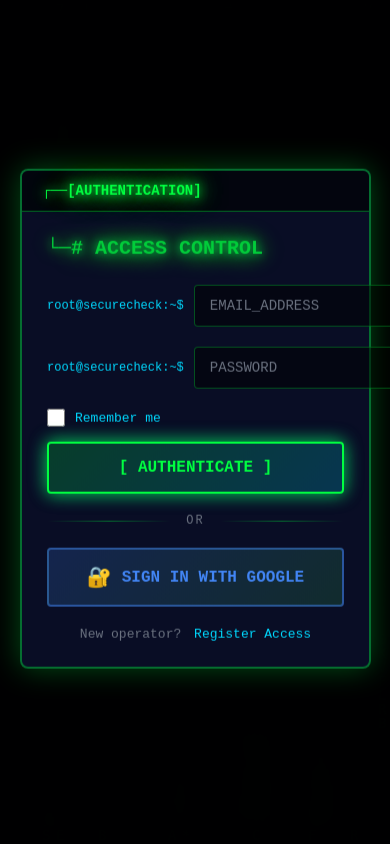
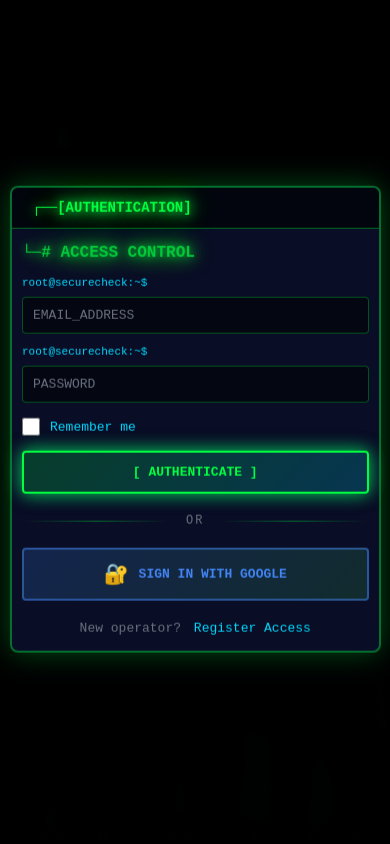
Before and after one commit to Kev-11/Password_checker, a Flask app: template templates/index.html in a window 390 px wide. Run offline with Flask 3, Linux system fonts and the light colour scheme; the template is opened without the code that fills it: most values are stand-ins (such as "Sample title", 1, 10 or a date in 2020); some libraries are stand-ins or nearby versions.

Commit message:
Changes made to the auth modal to be responsive.

```diff
--- a/static/css/style.css
+++ b/static/css/style.css
@@ -1106,25 +1106,168 @@ body {
 }
 
 @media (max-width: 768px) {
+    /* Modal adjustments */
+    .modal-content {
+        width: 95%;
+        max-width: 95%;
+        margin: 10px;
+        padding: 0;
+    }
+
+    .terminal-body {
+        padding: 20px 15px;
+    }
+
+    /* Input group adjustments for mobile */
+    .input-group {
+        flex-direction: column;
+        align-items: stretch;
+        gap: 8px;
+        margin-bottom: 15px;
+    }
+
+    .prompt {
+        font-size: 11px;
+    }
+
+    .cyber-input {
+        width: 100%;
+        padding: 10px 12px;
+        font-size: 14px;
+        box-sizing: border-box;
+    }
+
+    /* Header adjustments */
     .header-content {
         flex-direction: column;
         gap: 20px;
+        padding: 15px 10px;
     }
 
     .logo-section {
         flex-direction: column;
+        gap: 10px;
     }
 
     .title-line {
-        font-size: 24px;
+        font-size: 20px;
     }
 
-    .main-content {
-        padding: 20px 15px;
+    .subtitle {
+        font-size: 10px;
     }
 
+    /* User section on mobile */
+    .user-section {
+        flex-wrap: wrap;
+        justify-content: center;
+        gap: 10px;
+    }
+
+    .user-info {
+        font-size: 12px;
+        width: 100%;
+        text-align: center;
+    }
+
+    .theme-btn,
+    .delete-btn,
+    .logout-btn {
+        font-size: 11px;
+        padding: 8px 12px;
+    }
+
+    /* Main content adjustments */
+    .main-content {
+        padding: 15px 10px;
+    }
+
+    /* Stats grid */
     .stats-grid {
         grid-template-columns: 1fr;
+        gap: 15px;
+    }
+
+    /* Buttons */
+    .cyber-btn,
+    .google-btn {
+        padding: 12px;
+        font-size: 14px;
+    }
+
+    /* Theme menu positioning */
+    .theme-menu {
+        right: auto;
+        left: 50%;
+        transform: translateX(-50%);
+        min-width: 200px;
+    }
+}
+
+@media (max-width: 480px) {
+    /* Extra small devices */
+    .modal-content {
+        width: 98%;
+        margin: 5px;
+    }
+
+    .terminal-body {
+        padding: 15px 10px;
+    }
+
+    .cyber-text {
+        font-size: 16px;
+        margin-bottom: 15px;
+    }
+
+    .input-group {
+        margin-bottom: 12px;
+    }
+
+    .cyber-input {
+        padding: 10px;
+        font-size: 13px;
+    }
+
+    .cyber-btn,
+    .google-btn {
+        padding: 12px 10px;
+        font-size: 13px;
+    }
+
+    .title-line {
+        font-size: 18px;
+    }
+
+    .logo-cube {
+        width: 50px;
+        height: 50px;
+    }
+
+    /* History items */
+    .history-item {
+        padding: 12px;
+        font-size: 12px;
+    }
+
+    .stat-card {
+        padding: 15px;
+    }
+
+    .stat-value {
+        font-size: 28px;
+    }
+}
+
+/* Landscape mobile orientation */
+@media (max-width: 768px) and (orientation: landscape) {
+    .modal-content {
+        max-height: 95vh;
+        overflow-y: auto;
+    }
+
+    .terminal-body {
+        padding: 15px;
     }
 }
 
```
